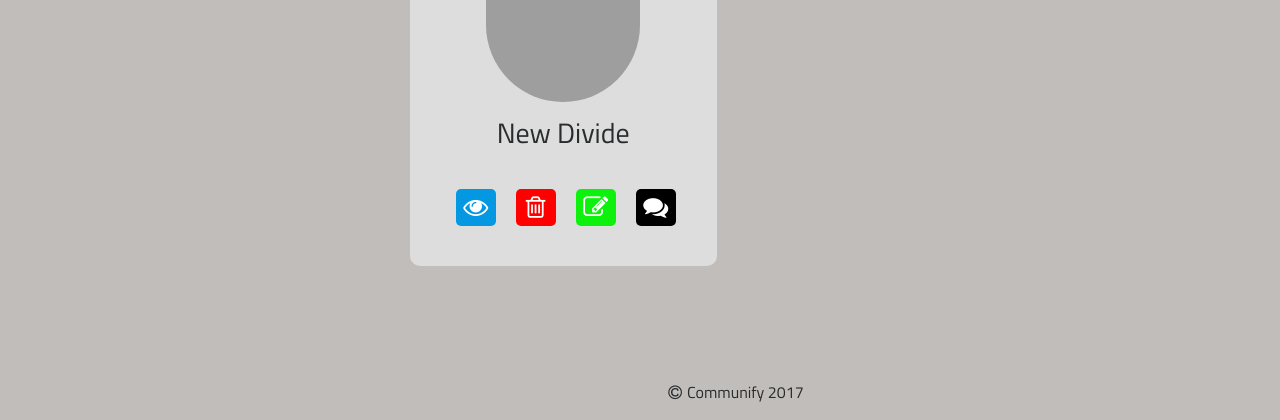
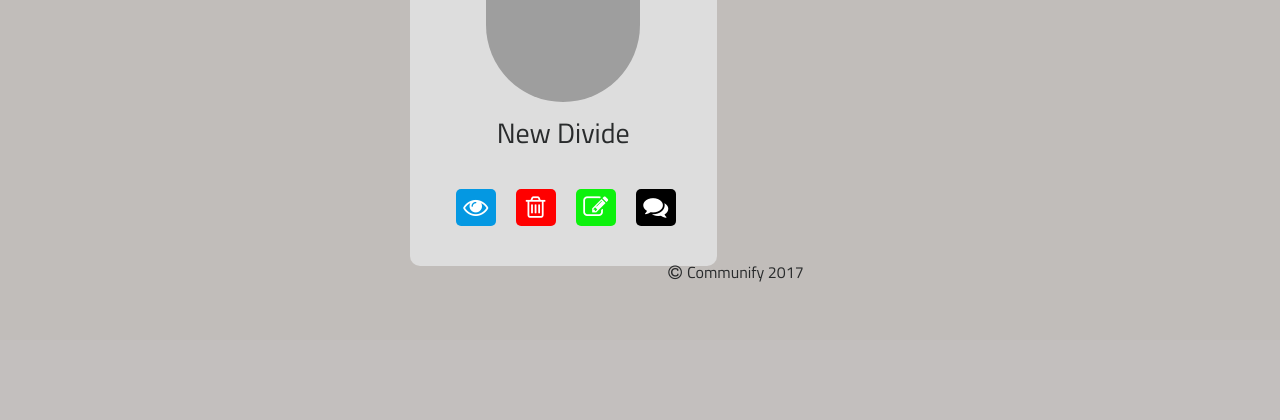
Before and after one commit to Kylar101/Storymate, a PHP site: page /profile.html in a window 1280 px wide. Shown: the part 1179-1599 px from the top of the page. After the commit the page ends 1461 px from the top, so only its background shows below. Run offline with PHP 8.4, Linux system fonts and the light colour scheme; some libraries are stand-ins or nearby versions; grey boxes are pictures that could not be loaded.

Commit message:
sticky footer

```diff
--- a/css/style.css
+++ b/css/style.css
@@ -127,7 +127,7 @@
       background: #05a9fb; }
 
 #footer-content {
-  margin-top: 5vh;
+  height: 10vh;
   margin-left: 15vw;
   text-align: center; }
 
@@ -423,3 +423,13 @@ textarea {
   padding: 3px 8px;
   border-radius: 4px;
   display: inline-block; }
+
+html, body {
+  height: 100%; }
+
+#main-content {
+  min-height: 100%;
+  margin-bottom: -10vh; }
+  #main-content:after {
+    content: "";
+    display: block; }
--- a/scss/_footer.scss
+++ b/scss/_footer.scss
@@ -1,5 +1,5 @@
 #footer-content {
-	margin-top: 5vh;
+	height: 10vh;
 	margin-left: 15vw;
 	text-align: center;
 }
--- a/scss/style.scss
+++ b/scss/style.scss
@@ -11,3 +11,16 @@
 @import "login";
 @import "post-story";
 @import "new-users";
+
+html, body {
+  height: 100%;
+}
+
+#main-content {
+  min-height: 100%;
+  margin-bottom: -10vh;
+  &:after {
+    content: "";
+    display: block;
+  }
+}
```
